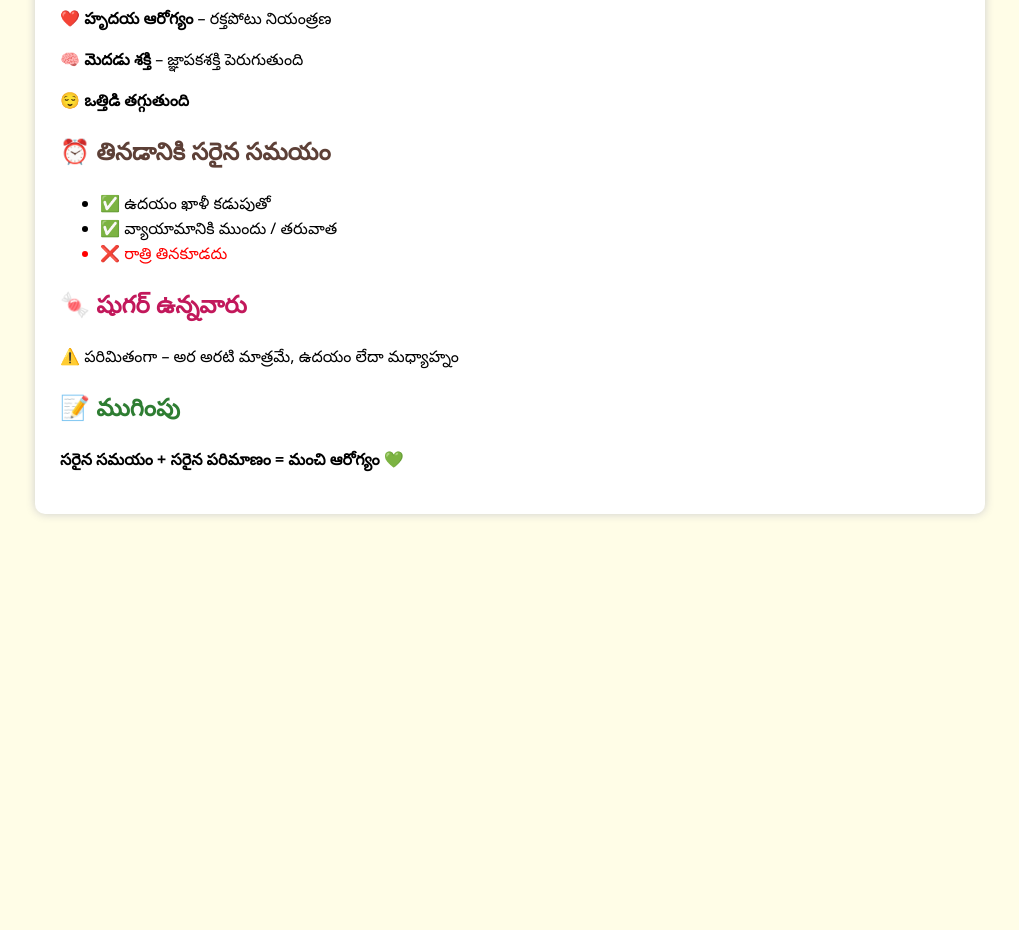
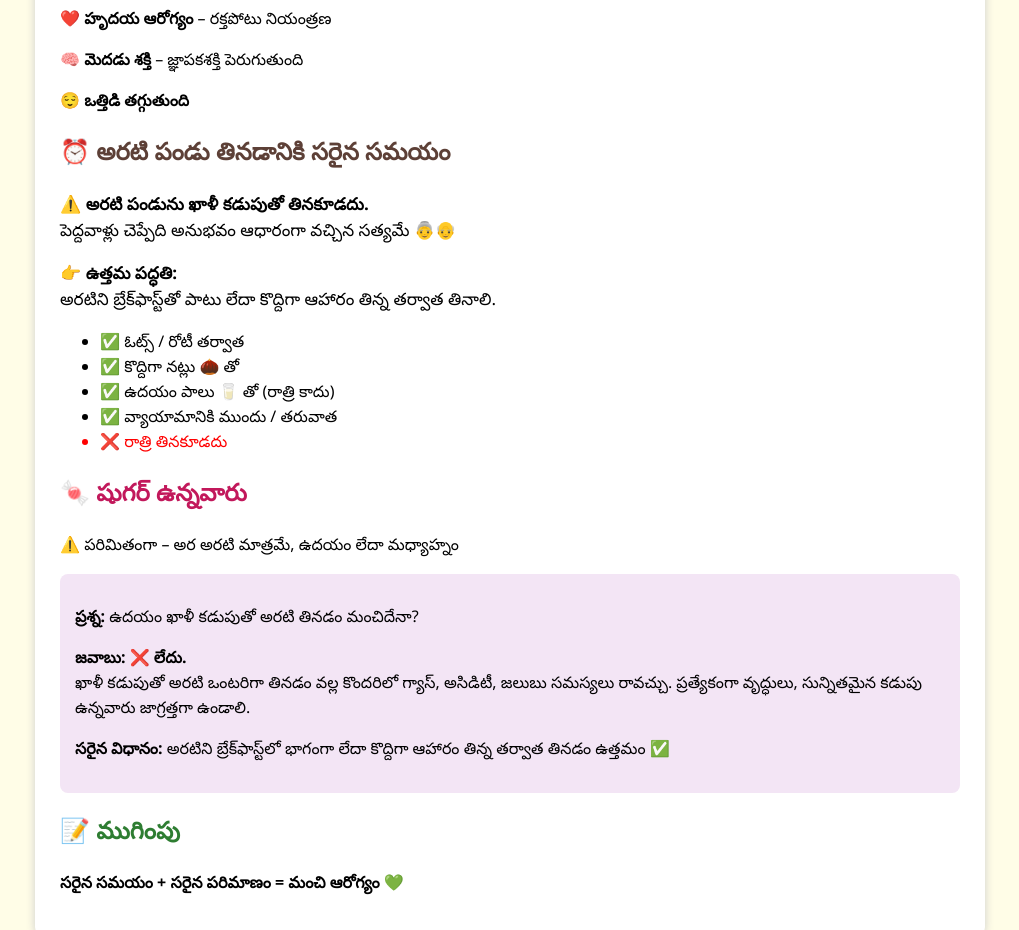
Before and after one commit to msathish123/Apple, a plain HTML site: page blog2.html in a window 1280 px wide. Shown: the part 1480-2410 px from the top of the page, without its empty margins (130-1149 px from the left). Before the commit the page ends 2022 px from the top, so only its background shows below. Drawn offline with Linux system fonts and the light colour scheme.

Commit message:
Update blog2.html

```diff
--- a/blog2.html
+++ b/blog2.html
@@ -20,7 +20,7 @@
 
 <img src="banana.jpg" class="blog-image" alt="అరటి పండు జాగ్రత్త">
 
-  <h2>అరటి పండు తింటున్నారా? ముందు ఇది తెలుసుకోండి</h2>
+  <h2>🍌 ఖాళీ కడుపుతో అరటి పండు తింటున్నర?జాగ్రత్త</h2>
 
 
 
@@ -67,9 +67,23 @@
 <p><b>😌 ఒత్తిడి తగ్గుతుంది</b></p>
 
 
-<h2 style="color:#5d4037;">⏰ తినడానికి సరైన సమయం</h2>
+<h2 style="color:#5d4037;">⏰ అరటి పండు తినడానికి సరైన సమయం</h2>
+
+<p style="font-size:17px;">
+⚠️ <b>అరటి పండును ఖాళీ కడుపుతో తినకూడదు.</b><br>
+పెద్దవాళ్లు చెప్పేది అనుభవం ఆధారంగా వచ్చిన సత్యమే 👵👴
+</p>
+
+<p style="font-size:17px;">
+👉 <b>ఉత్తమ పద్ధతి:</b><br>
+అరటిని బ్రేక్‌ఫాస్ట్‌తో పాటు లేదా కొద్దిగా ఆహారం తిన్న తర్వాత తినాలి.
+</p>
+
 <ul>
-<li>✅ ఉదయం ఖాళీ కడుపుతో</li>
+  <li>✅ ఓట్స్ / రోటీ తర్వాత</li>
+  <li>✅ కొద్దిగా నట్లు 🌰 తో</li>
+  <li>✅ ఉదయం పాలు 🥛 తో (రాత్రి కాదు)</li>
+
 <li>✅ వ్యాయామానికి ముందు / తరువాత</li>
 <li style="color:red;">❌ రాత్రి తినకూడదు</li>
 </ul>
@@ -77,6 +91,23 @@
 <h2 style="color:#c2185b;">🍬 షుగర్ ఉన్నవారు</h2>
 <p>⚠️ పరిమితంగా – అర అరటి మాత్రమే, ఉదయం లేదా మధ్యాహ్నం</p>
 
+
+
+<div style="background:#f3e5f5; padding:15px; border-radius:8px;">
+
+<p><b>ప్రశ్న:</b> ఉదయం ఖాళీ కడుపుతో అరటి తినడం మంచిదేనా?</p>
+
+<p><b>జవాబు:</b> ❌ <b>లేదు.</b><br>
+ఖాళీ కడుపుతో అరటి ఒంటరిగా తినడం వల్ల కొందరిలో గ్యాస్, అసిడిటీ, జలుబు సమస్యలు రావచ్చు.
+ప్రత్యేకంగా వృద్ధులు, సున్నితమైన కడుపు ఉన్నవారు జాగ్రత్తగా ఉండాలి.
+</p>
+
+<p>
+<b>సరైన విధానం:</b>
+అరటిని బ్రేక్‌ఫాస్ట్‌లో భాగంగా లేదా కొద్దిగా ఆహారం తిన్న తర్వాత తినడం ఉత్తమం ✅
+</p>
+
+  </div>
 <h2 style="color:#2e7d32;">📝 ముగింపు</h2>
 <p><b>సరైన సమయం + సరైన పరిమాణం = మంచి ఆరోగ్యం 💚</b></p>
 
```
